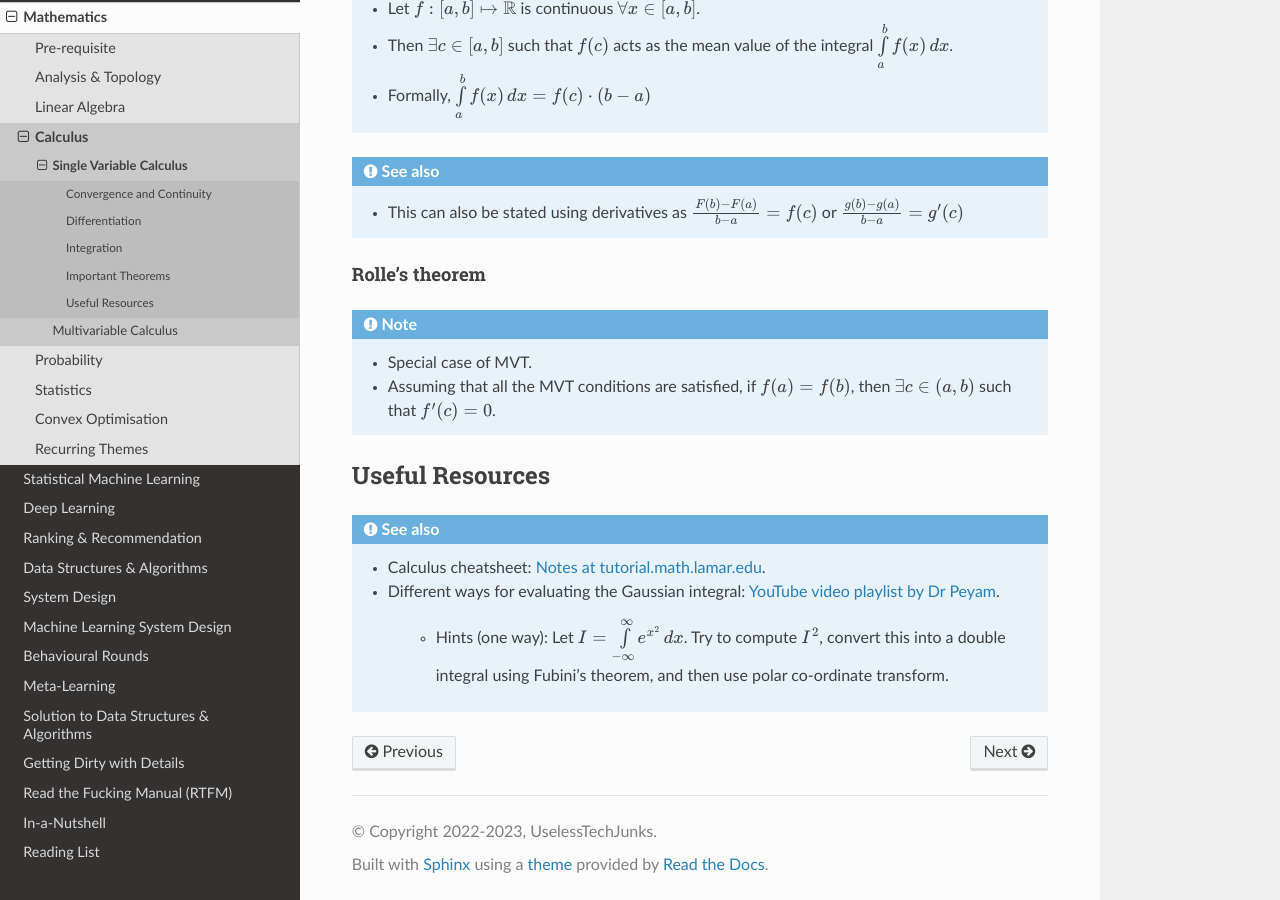
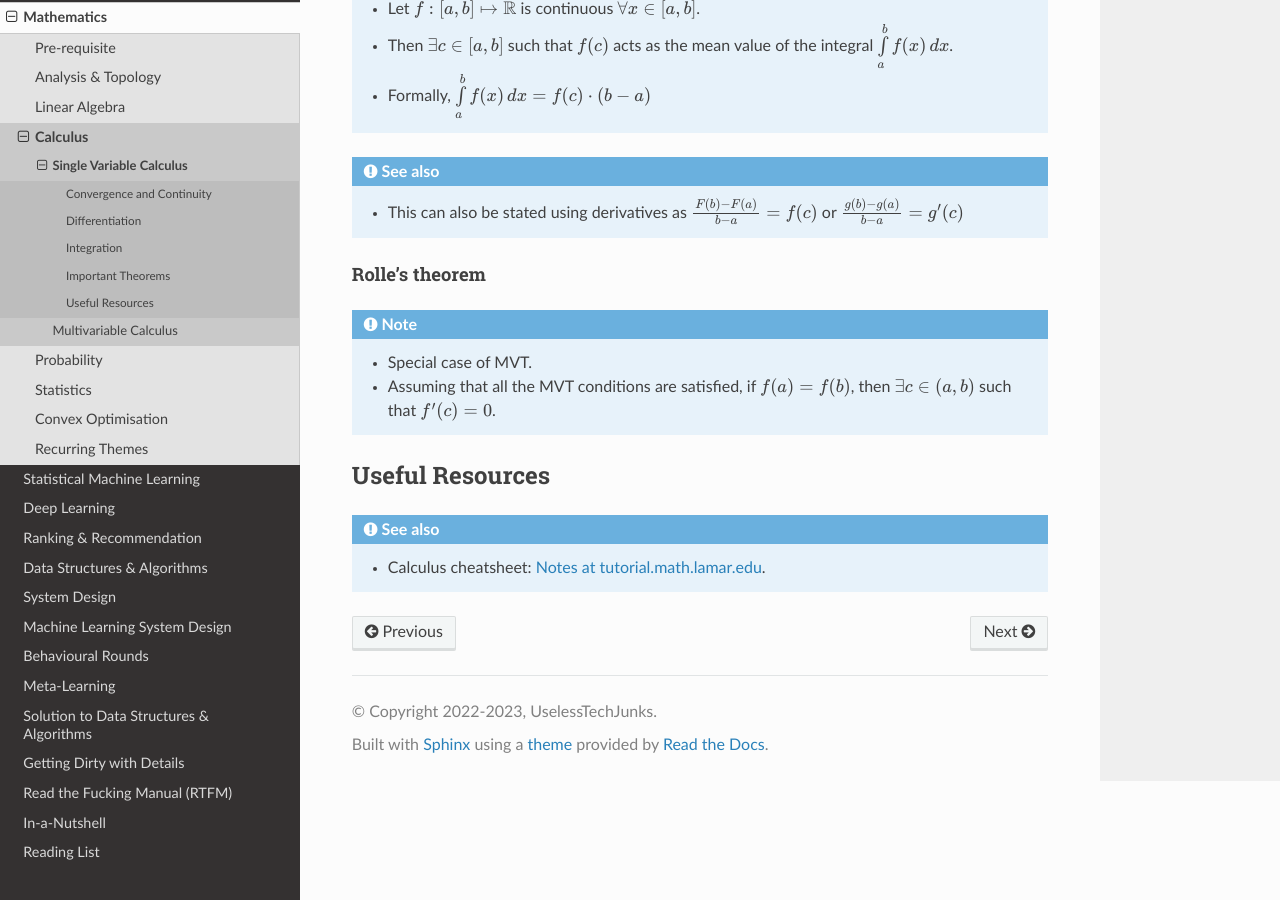
Before and after one commit to uselesstechjunks/leetcode, a Sphinx documentation site: the page built from docs/source/math/calc3/calc1.rst, in a window 1280 px wide and 900 px high, scrolled down 10823 px. Built offline with Sphinx 7.4.7 and the Read the Docs theme 2.0.0, drawn with Linux system fonts in a browser that asks for light colours.

Commit message:
Update calc1.rst

```diff
--- a/docs/source/math/calc3/calc1.rst
+++ b/docs/source/math/calc3/calc1.rst
@@ -362,6 +362,3 @@ Useful Resources
 ****************************************************************
 .. seealso::
 	* Calculus cheatsheet: `Notes at tutorial.math.lamar.edu <https://tutorial.math.lamar.edu/pdf/calculus_cheat_sheet_all.pdf>`_.
-	* Different ways for evaluating the Gaussian integral: `YouTube video playlist by Dr Peyam <https://www.youtube.com/watch?v=HcneBkidSDQ&list=PLJb1qAQIrmmCgLyHWMXGZnioRHLqOk2bW>`_.
-
-		* Hints (one way): Let :math:`I=\int\limits_{-\infty}^\infty e^{x^2}\mathop{dx}`. Try to compute :math:`I^2`, convert this into a double integral using Fubini's theorem, and then use polar co-ordinate transform.
```
